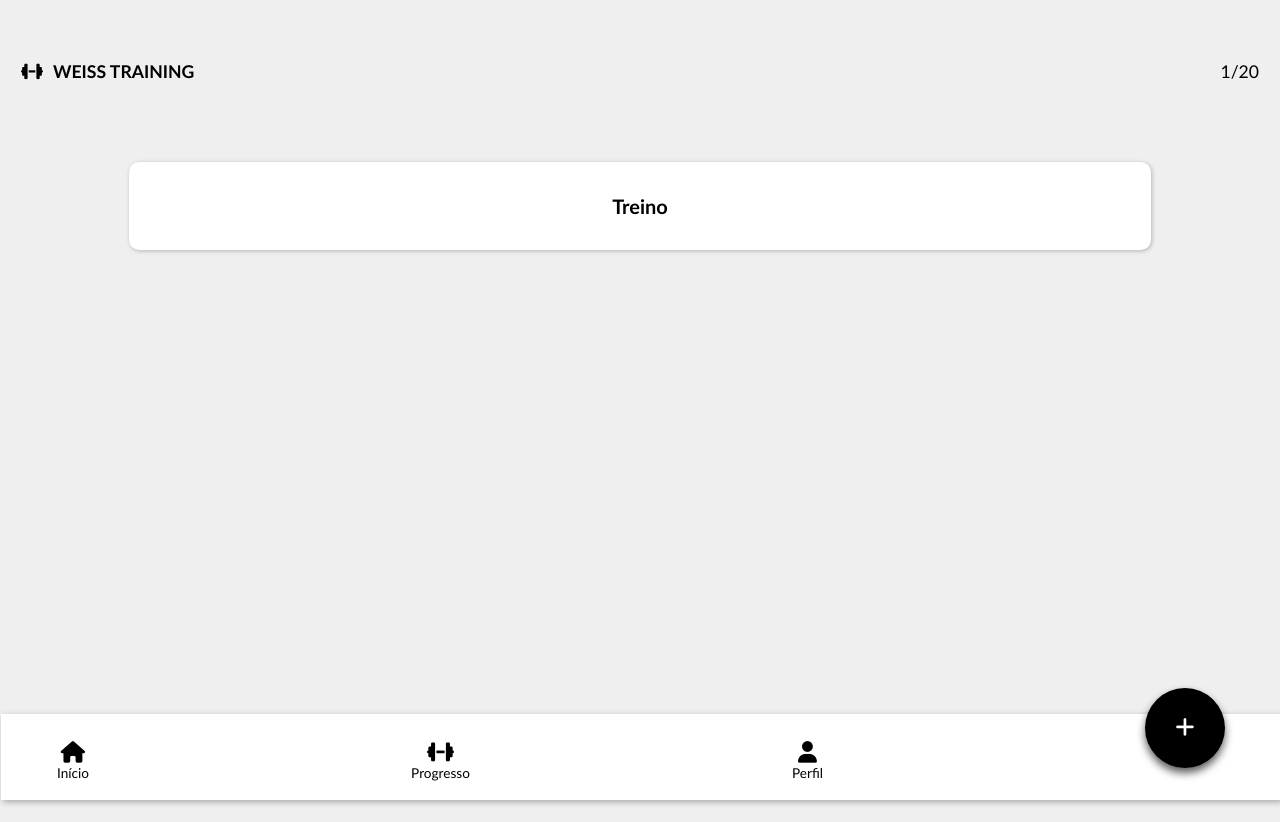
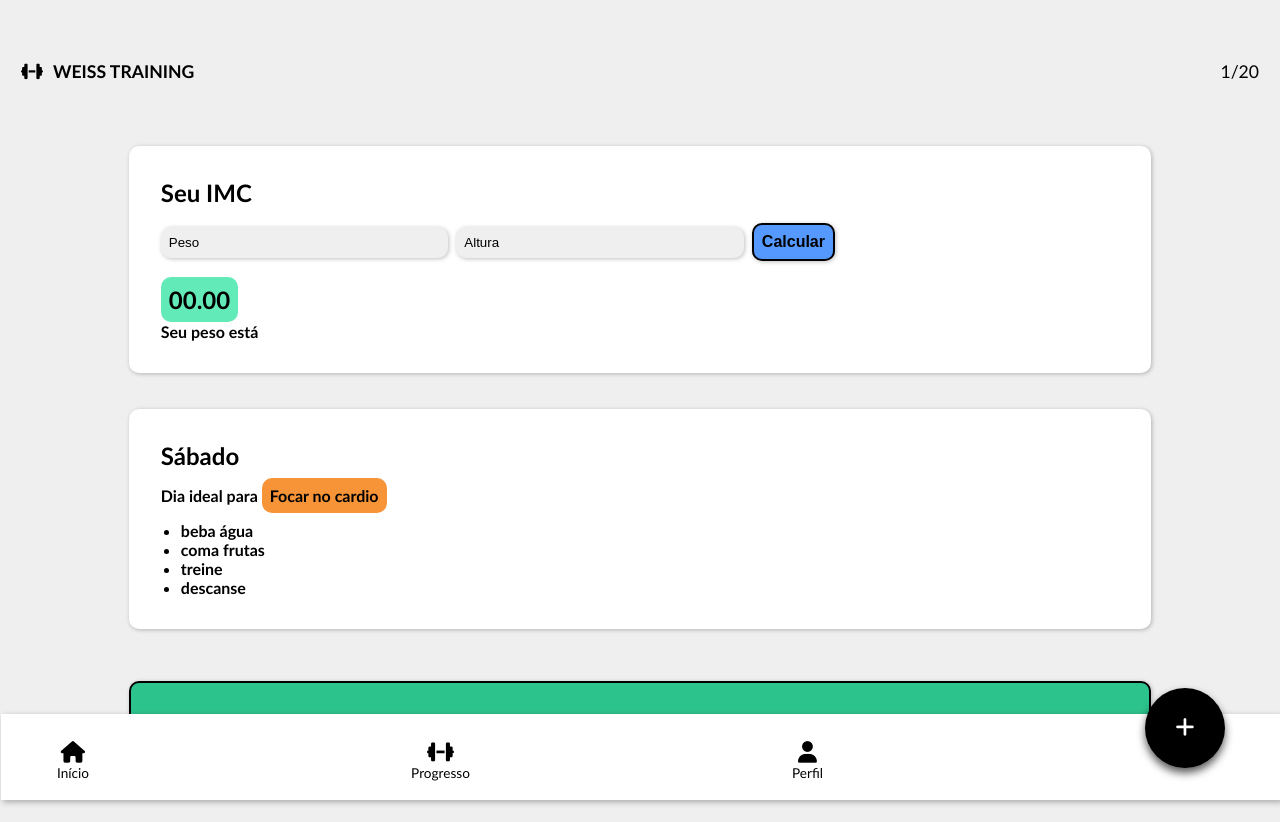
Before and after one commit to leonardoweiss/Weiss-training, a Next.js app: page / in a window 1280 px wide. Before the commit the page ends 800 px from the top, so only its background shows below. Built offline with nearby package versions, Linux system fonts and the light colour scheme.

Commit message:
adding imc's and day's components in main page

```diff
--- a/src/app/globals.css
+++ b/src/app/globals.css
@@ -68,16 +68,95 @@ main, .links{
   width: 100%;
 }
 
-main .links a, .imc{
-  background-color: var(--bg-components);
+main .links a{
+  background-color: #2dc38c;
   padding: 2rem;
   margin: 2.25rem 0 0 0;
   font-weight: bold;
   font-size: 1.25rem;
   width: 80%;
   border-radius: 10px;
+  border: 2px solid #000;
   box-shadow: 1px 1px 4px rgba(0, 0, 0, 0.25);
+
+  &:hover{
+    background-color: #62eab8;
+  }
 }
+
+.imc{
+  background-color: var(--bg-components);
+  padding: 2rem;
+  margin: 2.25rem 0 0 0;
+  font-weight: bold;
+  width: 80%;
+  border-radius: 10px;
+  box-shadow: 1px 1px 4px rgba(0, 0, 0, 0.25);
+  text-align: left;
+
+  h2{
+    margin-bottom: 1rem;
+    font-size: 1.5rem;
+    text-align: left;
+  }
+
+  input{
+    background-color: var(--bg-general);
+    box-shadow: 1px 1px 4px rgba(0, 0, 0, 0.25);
+    border: none;
+    border-radius: 10px;
+    padding: 0.5rem;
+    width: 30%;
+    margin-bottom: 1rem;
+    margin-right: 0.5rem;
+
+    &::placeholder{
+      color: #000;
+    }
+
+    &:focus{
+      outline: none;
+      box-shadow: 0 0 5px rgba(0, 0, 0, 0.5);
+    }
+  }
+
+  button{
+    background-color: #5599ff;
+    border: 2px solid #000;
+    border-radius: 10px;
+    padding: 0.5rem;
+    margin-bottom: 1rem;
+    font-weight: bold;
+    font-size: 1rem;
+    cursor: pointer;
+    box-shadow: 1px 1px 4px rgba(0, 0, 0, 0.25);
+
+    &:hover{
+      background-color: #3884f7;
+    }
+  }
+
+  .classificacao{
+    font-size: 1.5rem;
+    background-color: #62eab8;
+    width: fit-content;
+    padding: 0.5rem;
+    border-radius: 10px;
+  }
+
+  ul{
+    margin-left: 1.25rem;
+    margin-top: 1rem;
+  }
+}
+
+.day-training{
+    background-color: #f79438;
+    width: fit-content;
+    padding: 0.5rem;
+    border-radius: 10px;
+}
+
 
 #list{
   margin-bottom: 4rem;
--- a/src/app/page.jsx
+++ b/src/app/page.jsx
@@ -1,15 +1,57 @@
+"use client";
 import Link from "next/link";
+import { useState } from "react";
 
 export default function Home() {
+
+  const [peso, setPeso] = useState(67);
+  const [altura, setAltura] = useState(1.81);
+  const [result, setResult] = useState('00.00');
+  const [classificacao, setClassificacao] = useState('');
+  const [data, setData] = useState(new Date());
+  const [day, setDay] = useState(['Domingo', 'Segunda', 'Terça', 'Quarta', 'Quinta', 'Sexta', 'Sábado']);
+  const [training, setTraining] = useState(['Descansar', 'Braços', 'Costas', 'Peito', 'Quadríceps', 'Posterior', 'Focar no cardio']);
+
+
   return (
     <main>
+      <div className="imc">
+        <form action="">
+          <h2>Seu IMC</h2>
+          <input type="text" placeholder="Peso" onChange={(e) => setPeso(Number(e.target.value))}/>
+          <input type="text" placeholder="Altura" onChange={(e) => setAltura(Number(e.target.value)/100)}/>
+          <button type="button"
+            onClick={() => {
+              setResult((peso / (altura * altura)).toFixed(2));
+              const imc = (peso / (altura * altura)).toFixed(2);
+              if (imc < 18.5) {
+                setClassificacao('abaixo do ideal');
+              } else if (imc >= 18.5 && imc < 24.9) {
+                setClassificacao('normal');
+              } else if (imc >= 25 && imc < 29.9) {
+                setClassificacao('acima do ideal');
+              } else {
+                setClassificacao('em estado de obesidade');
+              }
+            }
+          }>Calcular</button>
+          <p className="classificacao">{result}</p>
+          <p>Seu peso está {classificacao} </p>
+        </form>
+      </div>
+      <div className="imc">
+          <h2>{day[data.getDay()]}</h2>
+          <p>Dia ideal para <span className="day-training">{training[data.getDay()]}</span></p>
+          <ul>
+            <li>beba água</li>
+            <li>coma frutas</li>
+            <li>treine</li>
+            <li>descanse</li>
+          </ul>
+      </div>
       <div className="links">
-        <Link href="/treino">Treino</Link>
+        <Link href="/treino">Ir para o treino!</Link>
       </div>
-      {/* <div className="imc">
-        <span>seu peso</span><input type="text"/> <br/>
-        <span>sua altura</span><input type="text"/>
-      </div> */}
     </main>
   );
 }
```
